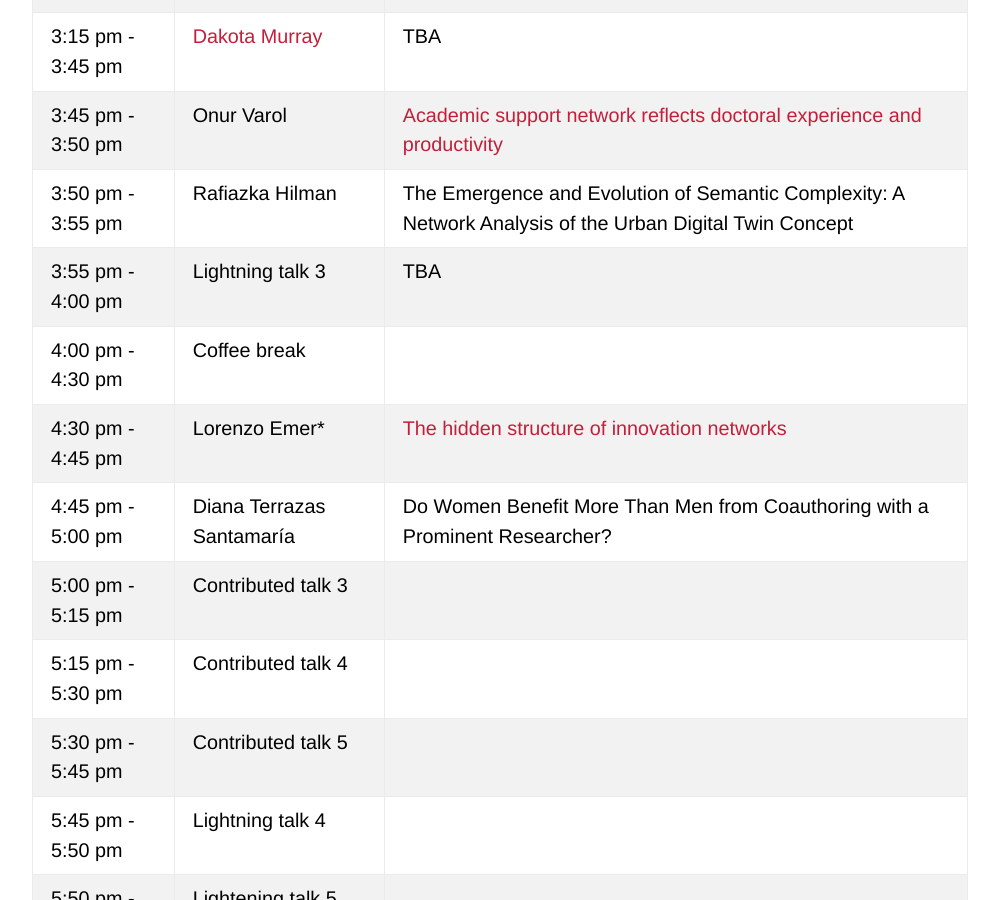
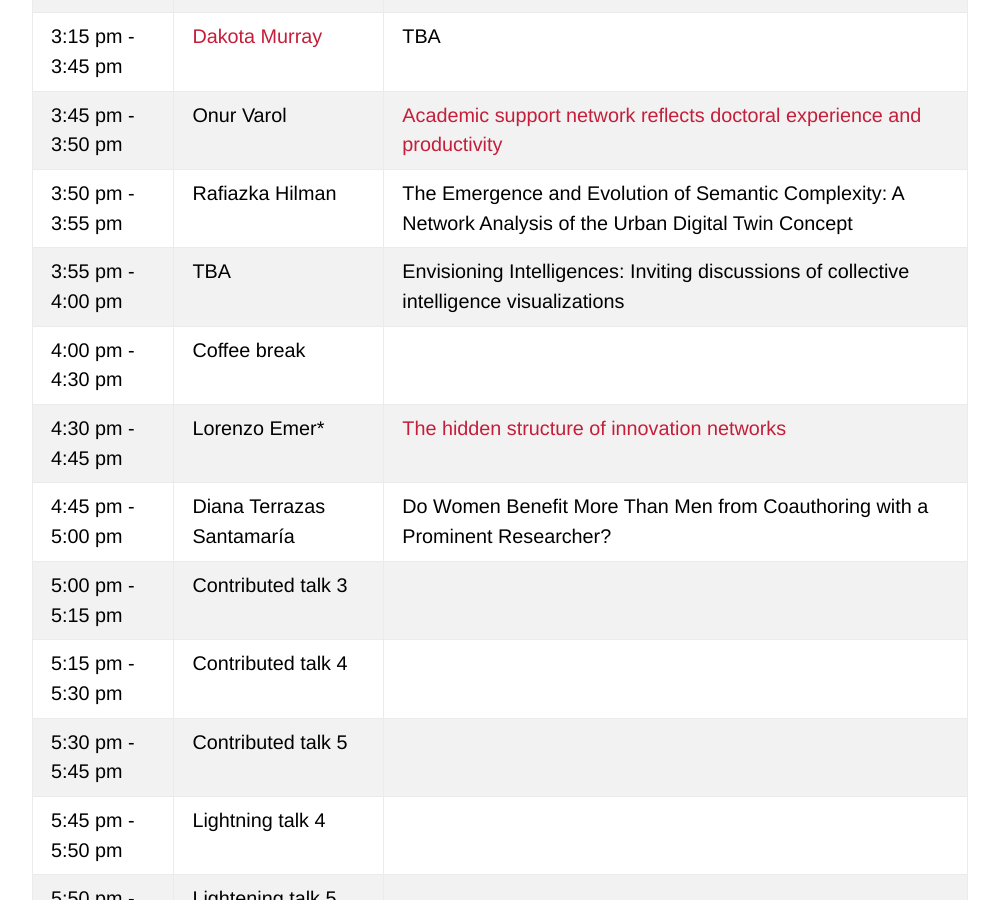
Before and after one commit to netscisci/netscisci.github.io, a Jekyll site: the page built from schedule.md, in a window 1280 px wide and 900 px high, scrolled down 815 px. Shown: the whole window, without its empty margins (140-1139 px from the left). Built offline with Jekyll 4.4.1, drawn with Linux system fonts in a browser that asks for light colours; some web fonts are replaced; our own code applies the rules of GitHub Pages for plain Markdown files.

Commit message:
Update schedule.md

```diff
--- a/schedule.md
+++ b/schedule.md
@@ -14,7 +14,7 @@ layout: default
 |3:15 pm - 3:45 pm|[Dakota Murray](https://dakotamurray.me)|TBA|
 |3:45 pm - 3:50 pm|Onur Varol|[Academic support network reflects doctoral experience and productivity](https://doi.org/10.1140/epjds/s13688-022-00369-z)|
 |3:50 pm - 3:55 pm|Rafiazka Hilman|The Emergence and Evolution of Semantic Complexity: A Network Analysis of the Urban Digital Twin Concept|
-|3:55 pm - 4:00 pm|Lightning talk 3|TBA|
+|3:55 pm - 4:00 pm|TBA|Envisioning Intelligences: Inviting discussions of collective intelligence visualizations|
 |4:00 pm - 4:30 pm|Coffee break||
 |4:30 pm - 4:45 pm|Lorenzo Emer*|[The hidden structure of innovation networks](https://arxiv.org/abs/2601.10224)|
 |4:45 pm - 5:00 pm|Diana Terrazas Santamaría|Do Women Benefit More Than Men from Coauthoring with a Prominent Researcher?|
```
